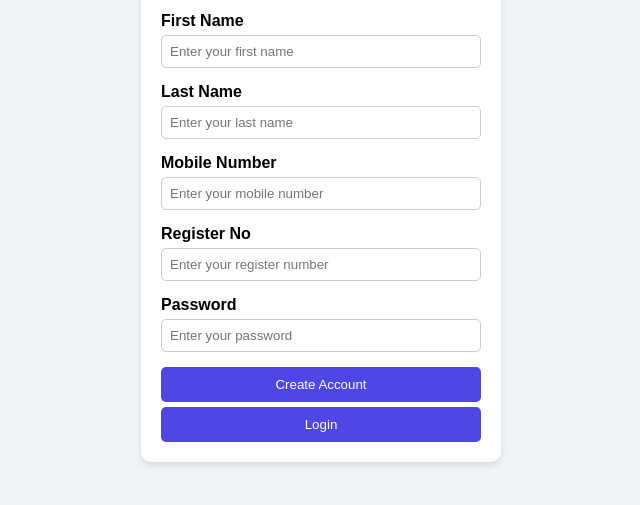
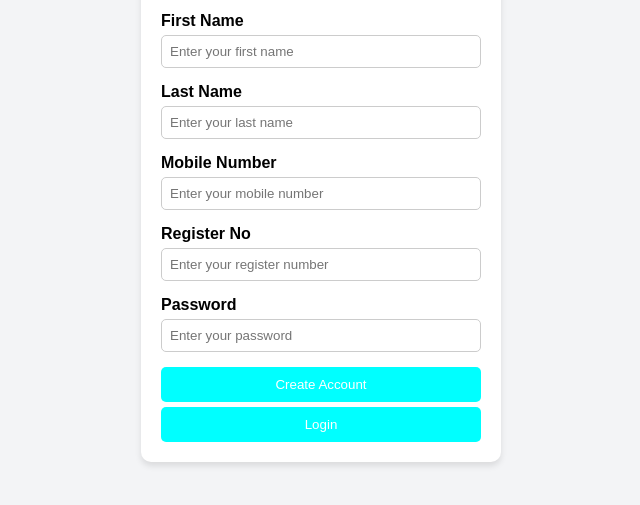
Before and after one commit to Adityakumawat0204/Portfolio, a plain HTML site: page create_page.html in a window 1280 px wide. Shown: the part 227-732 px from the top of the page, without its empty margins (319-959 px from the left). Drawn offline with Linux system fonts and the light colour scheme.

Commit message:
Update create_page.html

```diff
--- a/create_page.html
+++ b/create_page.html
@@ -41,7 +41,7 @@
         button {
             width: 100%;
             padding: 10px;
-            background-color: #4f46e5;
+            background-color: cyan;
             color: white;
             border: none;
             border-radius: 5px;
```
